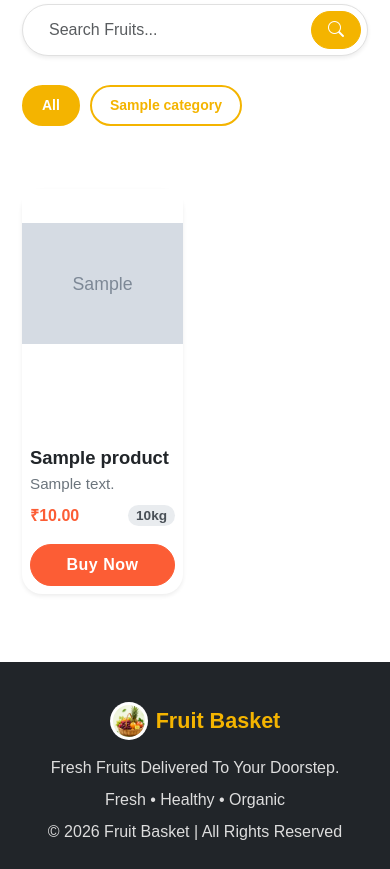
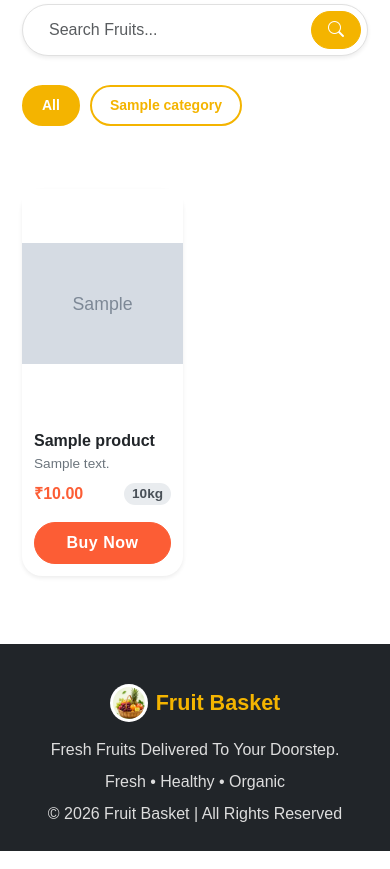
Before and after one commit to modiruchin-a11y/Fruit-Basket-Ecommerce, a Django app: page / in a window 390 px wide. Shown: the part 111-980 px from the top of the page. Run offline with Django 5.2, Linux system fonts and the light colour scheme; tables that the repository leaves empty hold one stand-in row (values such as "Sample post"); grey boxes marked "Sample" are stand-in pictures.

Commit message:
mobile css change

```diff
--- a/shop/static/css/index.css
+++ b/shop/static/css/index.css
@@ -168,15 +168,41 @@
 }
 
 @media (max-width: 576px) {
-    .fruit-img {
-        height: 190px;
+
+    .img-container{
+    height:230px;
+    display:flex;
+    justify-content:center;
+    align-items:center;
+    background:#fff;
+}
+    .fruit-img{
+    max-width:100%;
+    max-height:100%;
+    object-fit:contain;
+    transition:.3s;
+}
+
+    .card-body{
+        padding:12px !important;
     }
 
-    .card-title {
-        font-size: 1.15rem;
+    .card-title{
+        font-size:1rem;
+        margin-bottom:6px;
     }
 
-    .price-tag {
-        font-size: 1.15rem;
+    .description{
+        font-size:0.85rem;
+        margin-bottom:10px;
+    }
+
+    .price-tag{
+        font-size:1.05rem;
+    }
+
+    .btn-buy{
+        padding:9px;
+        font-size:0.9rem;
     }
 }
```
